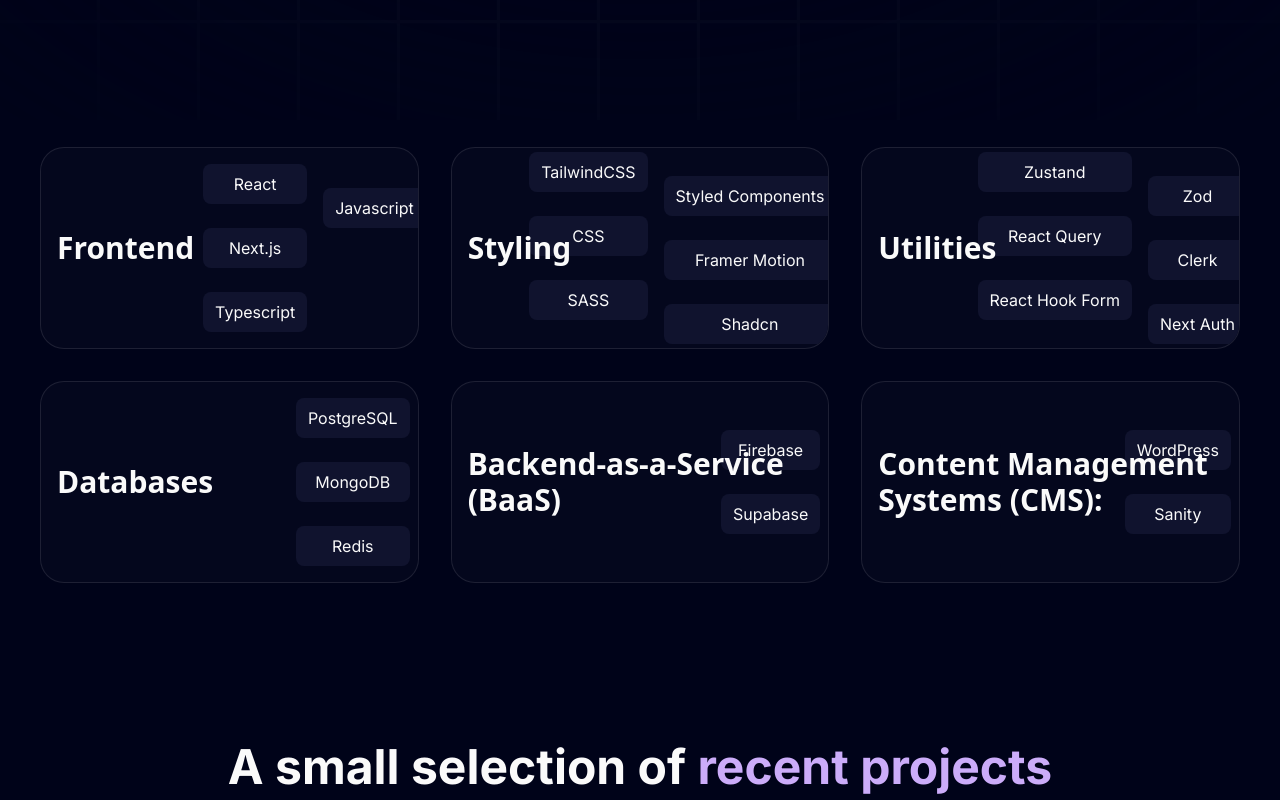
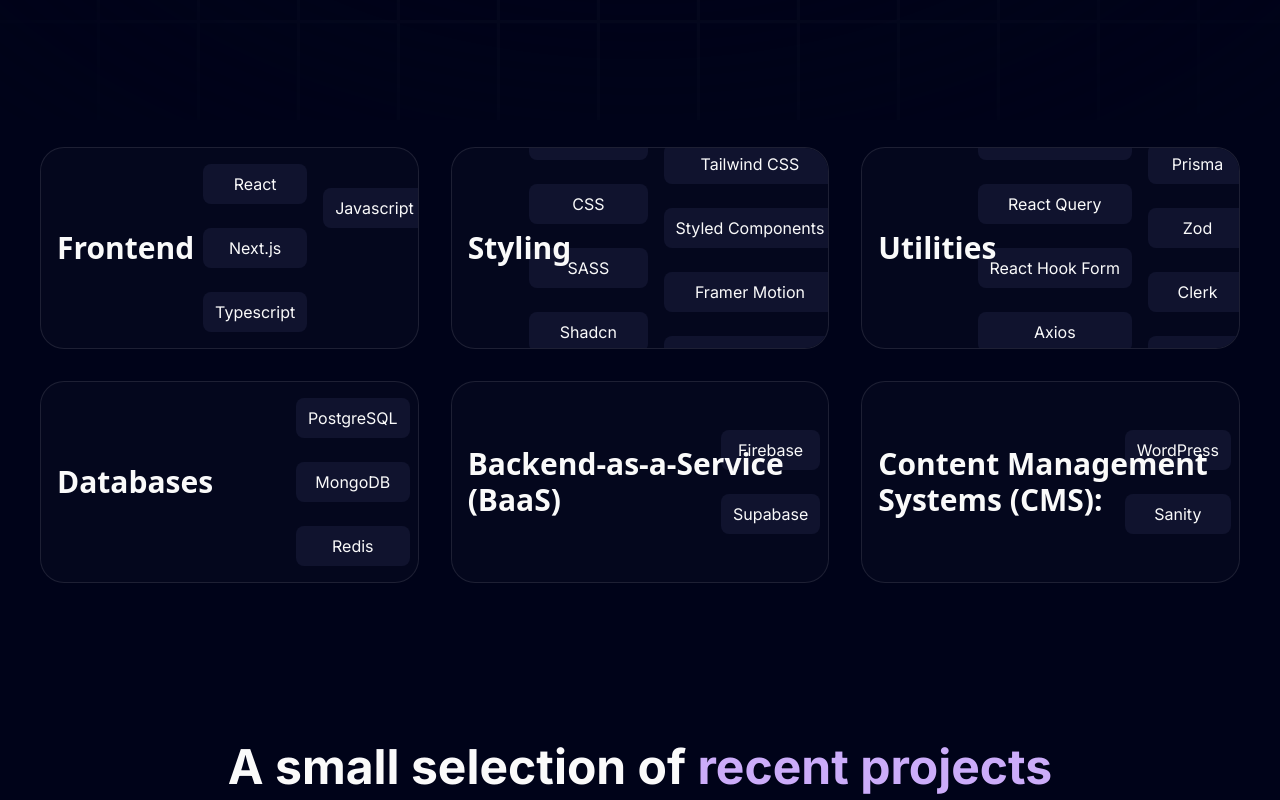
Before and after one commit to TaiwoOnileowo/personalport, a Next.js app: page / in a window 1280 px wide. Shown: the part 680-1480 px from the top of the page. Built offline with nearby package versions, Linux system fonts and the light colour scheme.

Commit message:
add testimonials and adjust styling

```diff
--- a/components/Clients.tsx
+++ b/components/Clients.tsx
@@ -11,21 +11,20 @@ const Clients = () => {
   // Seun -Lyncs
   return (
     <div className="py-20" id="testimonials">
-      {/* <h1 className="heading">
+      <h1 className="heading">
         Kind words from <span className="text-purple">satisfied clients</span>
-      </h1> */}
-      <h1 className="heading">
-        Companies I've <span className="text-purple">worked with</span>
       </h1>
+
       <div className="flex flex-col items-center justify-center mt-10">
-        {/* <InfiniteMovingCards
+        <InfiniteMovingCards
           items={testimonials}
           direction="right"
           speed="slow"
-        /> */}
+        />
         <div className="flex  flex-wrap items-center justify-center gap-4 md:gap-16 lg:mt-10">
           {companies.map(({ id, img, name, link }) => (
             <Link
+              target="_blank"
               href={link}
               key={id}
               className="flex md:max-w-60 max-w-32 gap-2 "
--- a/components/Header/nav/Curve/styles.module.scss
+++ b/components/Header/nav/Curve/styles.module.scss
@@ -4,6 +4,6 @@
     left: -99px;
     width: 100px;
     height: 100%;
-    fill: #455CE9;
+    fill: #10132E;
     stroke: none;
 }
--- a/components/Header/nav/style.module.scss
+++ b/components/Header/nav/style.module.scss
@@ -1,6 +1,6 @@
 .menu {
   height: 100vh;
-  background-color: #455ce9;
+  background-color: #10132E;
   position: fixed;
   right: 0;
   top: 0;
--- a/components/Header/style.module.scss
+++ b/components/Header/style.module.scss
@@ -51,7 +51,7 @@
                     transform: translateX(-65px);
                 }
                 .snellenberg{
-                    transform: translateX(-65px);
+                    transform: translateX(-73px);
                 }
             }
         }
--- a/components/TechStack.tsx
+++ b/components/TechStack.tsx
@@ -8,8 +8,8 @@ const TechStack = () => {
         My <span className="text-purple">Tech Stack</span>
       </h1>
       <BentoGrid className="w-full mt-12">
-        {techStack.map((card) => (
-          <BentoGridItem key={card.id} card={card} />
+        {techStack.map((card, idx) => (
+          <BentoGridItem key={card.id} card={card} index={idx} />
         ))}
       </BentoGrid>
     </div>
--- a/components/ui/BentoGrid.tsx
+++ b/components/ui/BentoGrid.tsx
@@ -35,9 +35,11 @@ export const BentoGrid = ({
 export const BentoGridItem = ({
   className,
   card,
+  index,
 }: {
   className?: string;
   card: (typeof techStack)[0];
+  index: number;
 }) => {
   const leftLists = card.stacks.slice(0, 3);
   const rightLists = card.stacks.slice(3, 6);
@@ -77,8 +79,40 @@ export const BentoGridItem = ({
                   {item}
                 </span>
               ))}
+              {index === 1 && (
+                <span
+                  className="  lg:px-3 py-2 px-3 text-xs lg:text-base opacity-50
+                  lg:opacity-100 rounded-lg text-center bg-[#10132E]"
+                >
+                  Shadcn
+                </span>
+              )}
+              {index === 2 && (
+                <span
+                  className="  lg:px-3 py-2 px-3 text-xs lg:text-base opacity-50
+                  lg:opacity-100 rounded-lg text-center bg-[#10132E]"
+                >
+                  Axios
+                </span>
+              )}
             </div>
             <div className="flex flex-col gap-3 mt-6  md:gap-3 lg:gap-6">
+              {index === 1 && (
+                <span
+                  className="  lg:px-3 py-2 px-3  text-xs lg:text-base opacity-50
+                  lg:opacity-100 rounded-lg text-center bg-[#10132E]"
+                >
+                  Tailwind CSS
+                </span>
+              )}
+              {index === 2 && (
+                <span
+                  className="  lg:px-3 py-2 px-3  text-xs lg:text-base opacity-50
+                  lg:opacity-100 rounded-lg text-center bg-[#10132E]"
+                >
+                  Prisma
+                </span>
+              )}
               {rightLists.map((item, i) => (
                 <span
                   key={i}
--- a/components/ui/InifiniteMovingCards.tsx
+++ b/components/ui/InifiniteMovingCards.tsx
@@ -106,9 +106,9 @@ export const InfiniteMovingCards = ({
               </span>
               <div className="relative z-20 mt-6 flex flex-row items-center">
                 <span className="flex flex-col gap-1">
-                  <div className="me-3">
+                  {/* <div className="me-3">
                     <img src="/profile.svg" alt="profile" />
-                  </div>
+                  </div> */}
 
                   <div className="flex flex-col gap-1">
                     <span className=" text-xl leading-[1.6] text-gray-400 font-normal">
--- a/lib/data/index.ts
+++ b/lib/data/index.ts
@@ -121,7 +121,7 @@ export const workExperience = [
   },
   {
     id: 4,
-    title: "Enactus Tecnical Director",
+    title: "Enactus Technical Director",
     desc: "I lead the media and digital efforts that bring our team’s impactful projects to life. In this role, I’m responsible for documenting our initiatives through visuals and storytelling, ensuring that our mission to enable human progress through entrepreneurial action reaches a broad audience",
     className: "md:col-span-2",
     thumbnail: "/exp3.svg",
@@ -208,33 +208,33 @@ export const products = [
 export const testimonials = [
   {
     quote:
-      "It was the best of times, it was the worst of times, it was the age of wisdom, it was the age of foolishness, it was the epoch of belief, it was the epoch of incredulity, it was the season of Light, it was the season of Darkness, it was the spring of hope, it was the winter of despair.",
-    name: "Charles Dickens",
-    title: "A Tale of Two Cities",
+      "This guy is literally a beast. He's a genius, his works are always damn good, he is very innovative and also has a good work ethic.",
+    name: "Bolu Dada",
+    title: "CEO/Founder SyncGram",
   },
   {
     quote:
-      "To be, or not to be, that is the question: Whether 'tis nobler in the mind to suffer The slings and arrows of outrageous fortune, Or to take Arms against a Sea of troubles, And by opposing end them: to die, to sleep.",
-    name: "William Shakespeare",
-    title: "Hamlet",
+      "This guy is good, I love his works. We still have a lot of work to do together.",
+    name: "Oluwaseun Suleman",
+    title: "Co-Founder/Frontend Developer at Lyncs",
   },
   {
-    quote: "All that we see or seem is but a dream within a dream.",
-    name: "Edgar Allan Poe",
-    title: "A Dream Within a Dream",
+    quote: "He is a very good developer, I love working with him.",
+    name: "Akinyera Damilare",
+    title: "Project Manager at Qhub",
   },
   {
     quote:
-      "It is a truth universally acknowledged, that a single man in possession of a good fortune, must be in want of a wife.",
-    name: "Jane Austen",
-    title: "Pride and Prejudice",
+      "He is one of the best Frontend Developers I have ever worked with. He is very good at what he does.",
+    name: "Marvellous",
+    title: "Backend Developer",
   },
-  {
-    quote:
-      "Call me Ishmael. Some years ago—never mind how long precisely—having little or no money in my purse, and nothing particular to interest me on shore, I thought I would sail about a little and see the watery part of the world.",
-    name: "Herman Melville",
-    title: "Moby-Dick",
-  },
+  // {
+  //   quote:
+  //     "Call me Ishmael. Some years ago—never mind how long precisely—having little or no money in my purse, and nothing particular to interest me on shore, I thought I would sail about a little and see the watery part of the world.",
+  //   name: "Herman Melville",
+  //   title: "Moby-Dick",
+  // },
 ];
 
 export const companies = [
```
